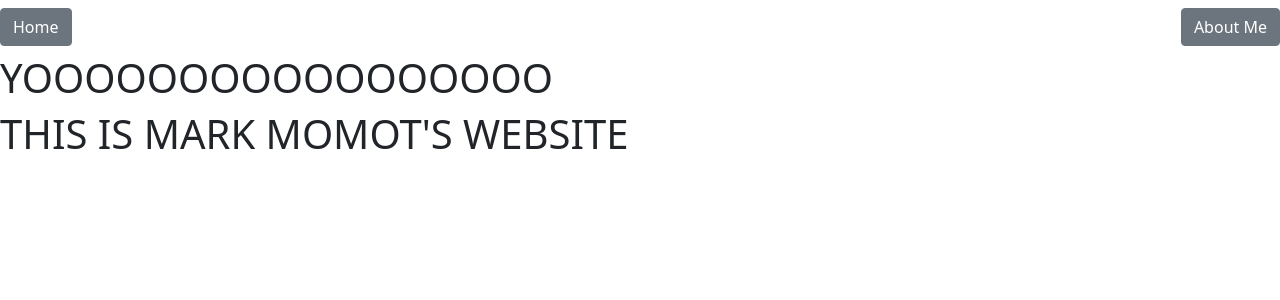
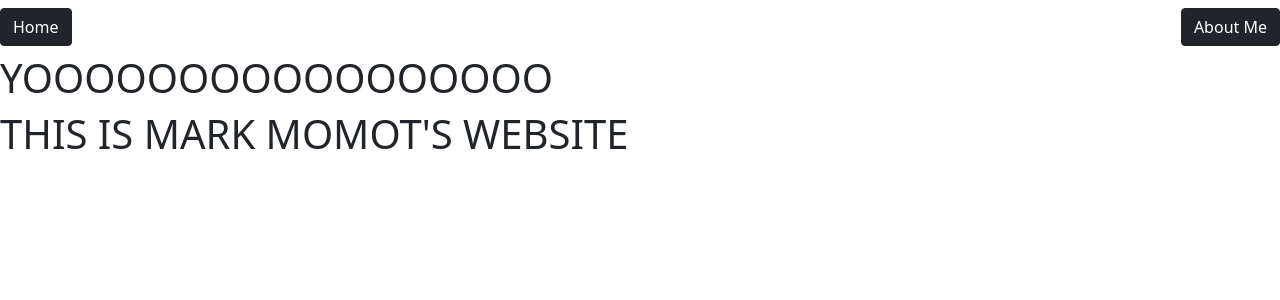
Before and after one commit to Momot1/resume, a React (Create React App) app: page / in a window 1280 px wide. Shown: the top 300 px of the page. Built offline with nearby package versions, Linux system fonts and the light colour scheme.

Commit message:
Changed button theme to dark

```diff
--- a/src/NavBar.js
+++ b/src/NavBar.js
@@ -3,8 +3,8 @@ import { Link } from "react-router-dom"
 function NavBar(){
     return (
         <nav className="navbar">
-            <Link to="/" className="btn btn-secondary">Home</Link>
-            <Link to="/about" className="btn btn-secondary">About Me</Link>
+            <Link to="/" className="btn btn-dark">Home</Link>
+            <Link to="/about" className="btn btn-dark">About Me</Link>
         </nav>
     )
 }
```
